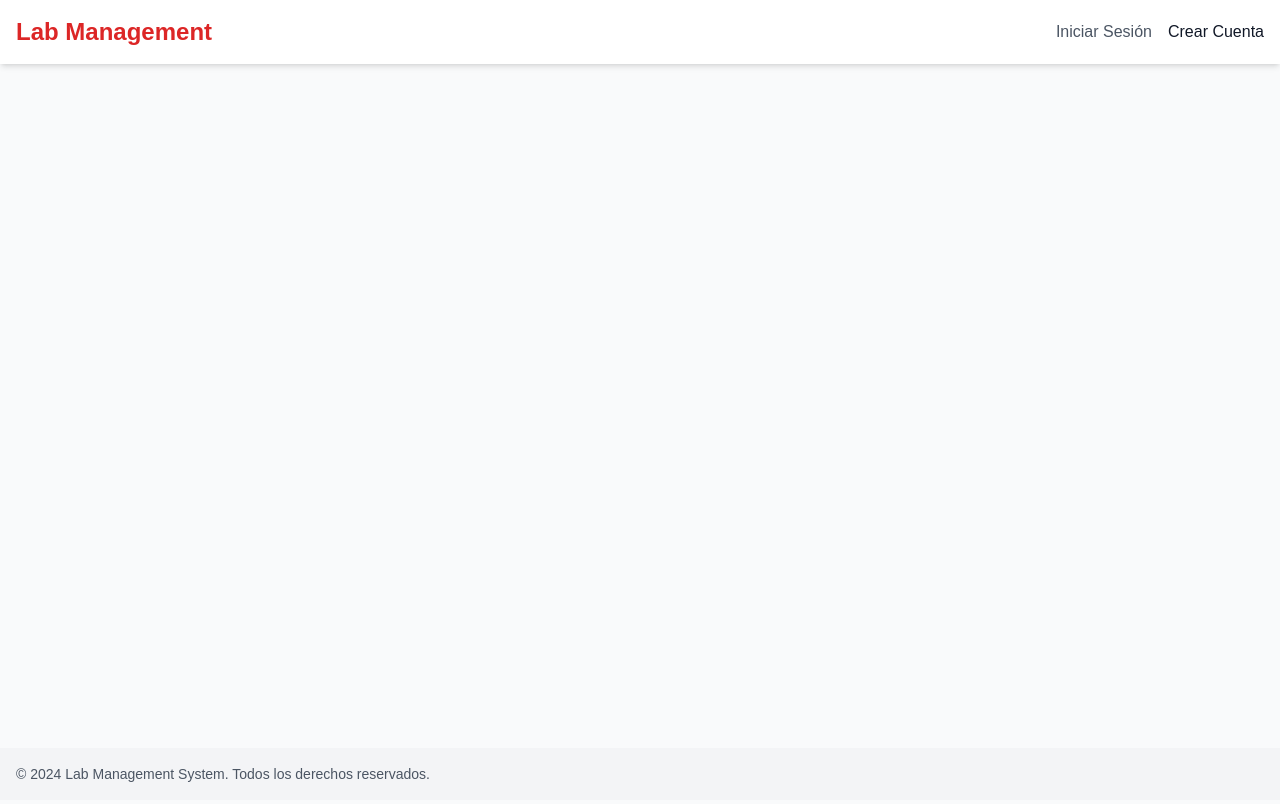
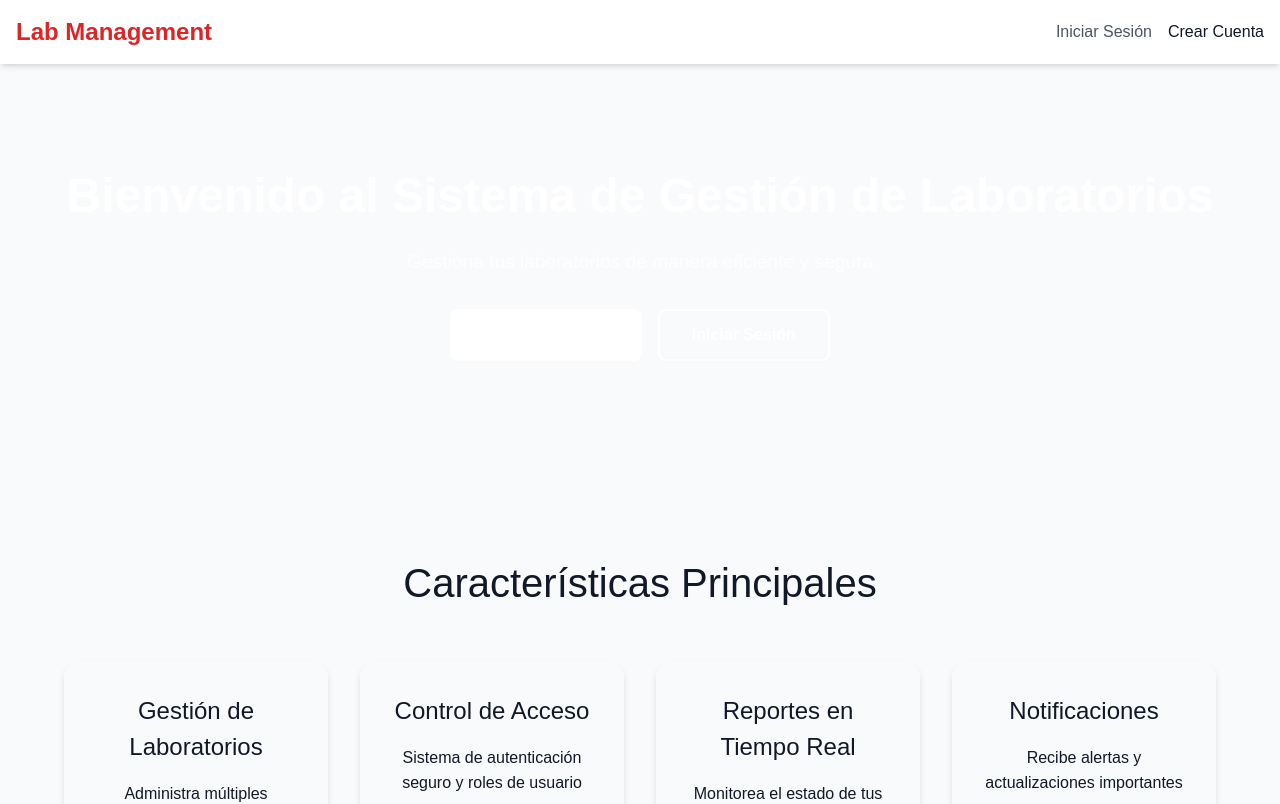
Before and after one commit to mat1520/lab-management-system, a React (Create React App) app in the folder frontend/: page / in a window 1280 px wide. Shown: the top 804 px of the page. Built offline with nearby package versions, Linux system fonts and the light colour scheme.

Commit message:
Corregida la estructura del router para usar Layout correctamente

```diff
--- a/frontend/src/App.tsx
+++ b/frontend/src/App.tsx
@@ -11,8 +11,8 @@ import { ThemeProvider } from './contexts/ThemeContext';
 const App: React.FC = () => {
   return (
     <ThemeProvider>
-      <Layout>
-        <Routes>
+      <Routes>
+        <Route element={<Layout />}>
           <Route path="/" element={<Home />} />
           <Route path="/login" element={<Login />} />
           <Route path="/register" element={<Register />} />
@@ -24,8 +24,8 @@ const App: React.FC = () => {
               </PrivateRoute>
             }
           />
-        </Routes>
-      </Layout>
+        </Route>
+      </Routes>
     </ThemeProvider>
   );
 };
```
